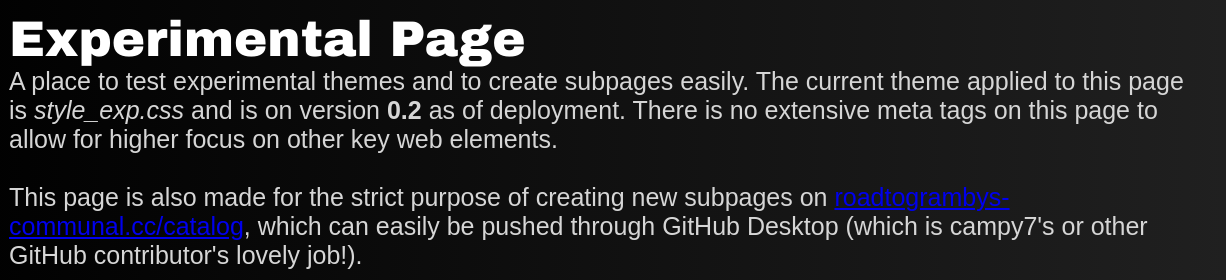
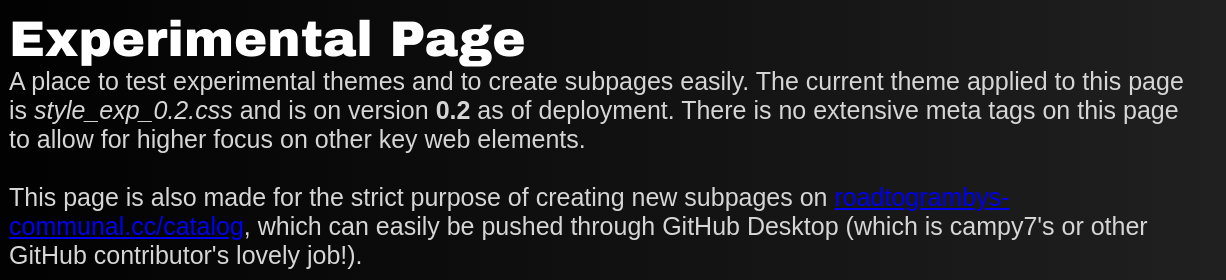
Before and after one commit to mattAsatsuki/Road-to-Grambys-Community-Wiki, a plain HTML site: page catalog/YXNhdHN1a2lIdG1sRW5jb2Rlcg-boilerplate.html in a window 1280 px wide. Shown: the top 280 px of the page, 54-1280 px from the left. Drawn offline with Linux system fonts and the light colour scheme.

Commit message:
0.2 exp style

```diff
--- a/catalog/YXNhdHN1a2lIdG1sRW5jb2Rlcg-boilerplate.html
+++ b/catalog/YXNhdHN1a2lIdG1sRW5jb2Rlcg-boilerplate.html
@@ -21,7 +21,7 @@ tranquilbenji9898's idea for item subpages:
         <meta name="description" content="for cool kids!">
         <link rel="shortcut icon" type="image/x-icon" href="favicon.ico?">
         <meta name="viewport" content="width=device-width, initial-scale=1">
-        <link rel="stylesheet" href="style_exp.css">
+        <link rel="stylesheet" href="style_exp_0.2.css">
 
         <script>
 
@@ -36,7 +36,7 @@ tranquilbenji9898's idea for item subpages:
         </ul>
         <div id="entry">
             <h1 id="title">Experimental Page</h1>
-            <p id="content">A place to test experimental themes and to create subpages easily. The current theme applied to this page is <em>style_exp.css</em> and is on version <b>0.2</b> as of deployment. There is no extensive meta tags on this page to allow for higher focus on other key web elements.
+            <p id="content">A place to test experimental themes and to create subpages easily. The current theme applied to this page is <em>style_exp_0.2.css</em> and is on version <b>0.2</b> as of deployment. There is no extensive meta tags on this page to allow for higher focus on other key web elements.
             <br><br>
             This page is also made for the strict purpose of creating new subpages on <a href="https://roadtogrambys-communal.cc/catalog">roadtogrambys-communal.cc/catalog</a>, which can easily be pushed through GitHub Desktop (which is campy7's or other GitHub contributor's lovely job!).</p>
         </div>
```
Also changed, not shown: catalog/style_exp_0.2.css (renamed from catalog/style_exp.css).
